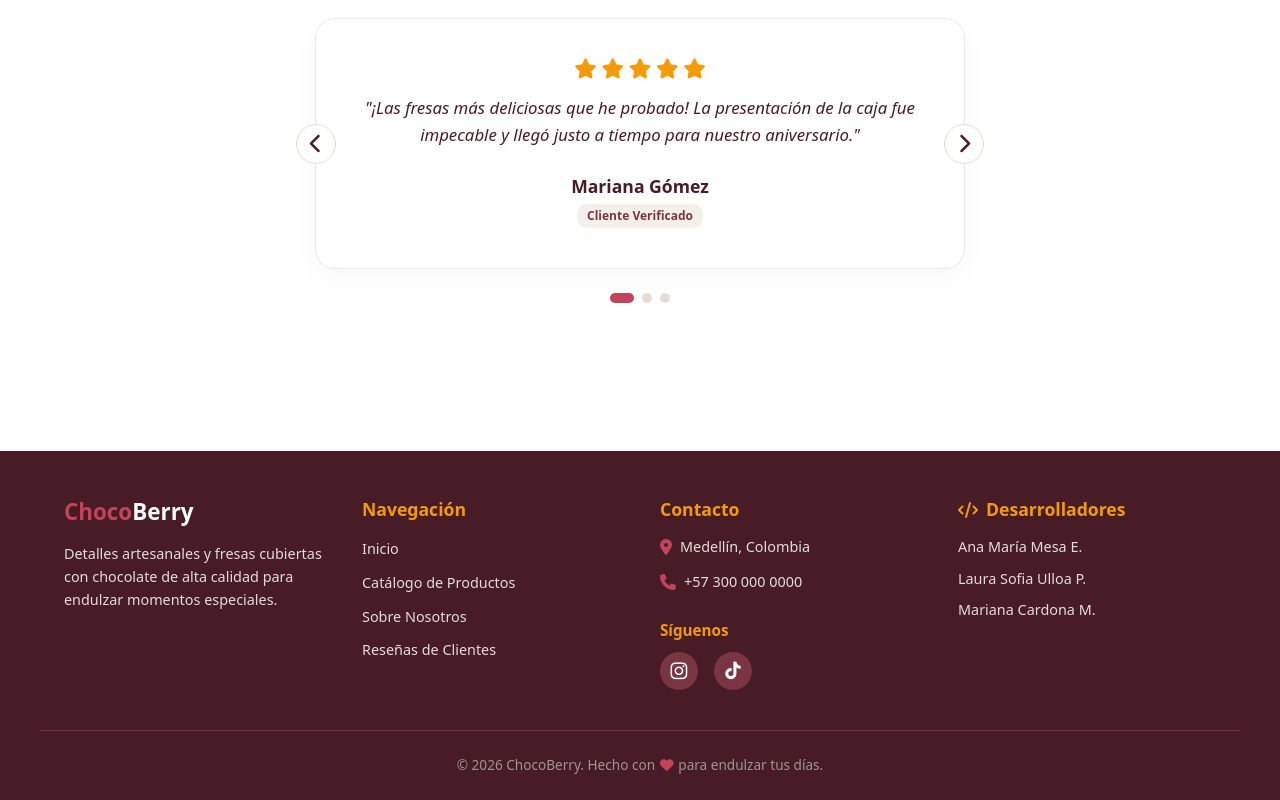
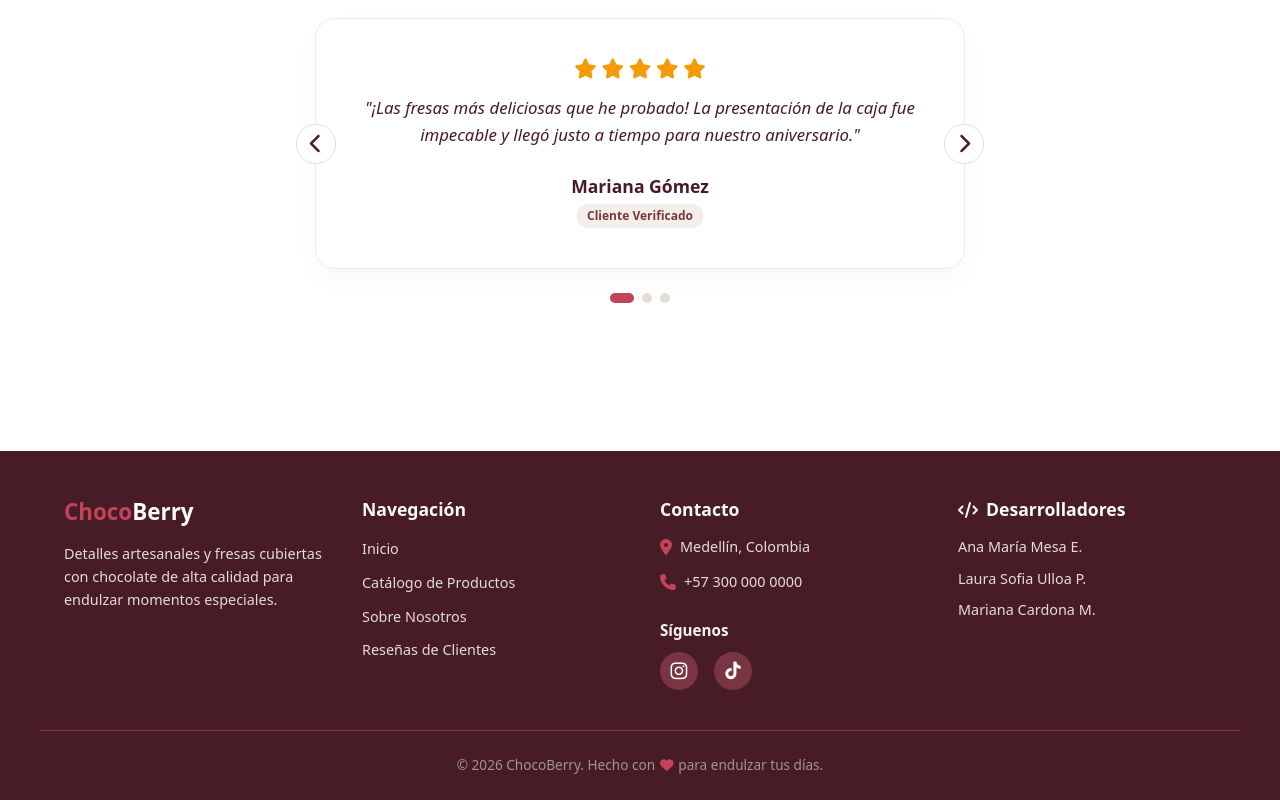
Before and after one commit to laulp-15/choco_berry_prototype, a React (Vite) app: page / in a window 1280 px wide. Shown: the part 969-1769 px from the top of the page. Built offline with nearby package versions, Linux system fonts and the light colour scheme.

Commit message:
feat: arreglo de categoria

```diff
--- a/src/features/admin/categories/components/CategoryFormModal.jsx
+++ b/src/features/admin/categories/components/CategoryFormModal.jsx
@@ -1,16 +1,21 @@
 // src/features/admin/categories/components/CategoryFormModal.jsx
 import React, { useState, useEffect } from 'react';
-import { X, Heart, User, Sparkles, Cake, Calendar, Gift } from 'lucide-react';
 
 const renderIcon = (name) => {
-  const props = { size: 24, color: '#C2435A' };
+  const iconStyle = { fontSize: '1.5rem', color: '#C2435A' };
   switch (name) {
-    case 'Heart': return <Heart {...props} />;
-    case 'User': return <User {...props} color="#471C26" />;
-    case 'Sparkles': return <Sparkles {...props} color="#F49B05" />;
-    case 'Cake': return <Cake {...props} />;
-    case 'Calendar': return <Calendar {...props} />;
-    default: return <Gift {...props} color="#F49B05" />;
+    case 'Heart':
+      return <i className="fa-solid fa-heart" style={iconStyle} aria-hidden="true" />;
+    case 'User':
+      return <i className="fa-solid fa-user" style={{ ...iconStyle, color: '#471C26' }} aria-hidden="true" />;
+    case 'Sparkles':
+      return <i className="fa-solid fa-wand-magic-sparkles" style={{ ...iconStyle, color: '#F49B05' }} aria-hidden="true" />;
+    case 'Cake':
+      return <i className="fa-solid fa-cake-candles" style={iconStyle} aria-hidden="true" />;
+    case 'Calendar':
+      return <i className="fa-solid fa-calendar-days" style={iconStyle} aria-hidden="true" />;
+    default:
+      return <i className="fa-solid fa-gift" style={{ ...iconStyle, color: '#F49B05' }} aria-hidden="true" />;
   }
 };
 
@@ -46,7 +51,7 @@ export default function CategoryFormModal({ isOpen, onClose, onSubmit, initialDa
             {isReadOnly ? 'Detalle de Categoría' : initialData ? 'Editar Categoría' : 'Crear Categoría'}
           </h2>
           <button onClick={onClose} style={{ background: 'none', border: 'none', cursor: 'pointer', color: '#6B5A54' }}>
-            <X size={20} />
+            <i className="fa-solid fa-xmark" style={{ fontSize: '1.25rem' }} aria-hidden="true" />
           </button>
         </div>
 
--- a/src/shared/components/Footer.jsx
+++ b/src/shared/components/Footer.jsx
@@ -46,7 +46,7 @@ export default function Footer() {
               fontSize: "1.1rem",
               fontWeight: "600",
               marginBottom: "1rem",
-              color: "#F49B05",
+              color: "#FCFAF8",
             }}
           >
             Navegación
@@ -91,7 +91,7 @@ export default function Footer() {
               fontSize: "1.1rem",
               fontWeight: "600",
               marginBottom: "1rem",
-              color: "#F49B05",
+              color: "#FAF9F8",
             }}
           >
             Contacto
@@ -125,7 +125,7 @@ export default function Footer() {
               fontSize: "0.95rem",
               fontWeight: "600",
               marginBottom: "0.8rem",
-              color: "#F49B05",
+              color: "#F7F4EF",
             }}
           >
             Síguenos
@@ -180,13 +180,13 @@ export default function Footer() {
               fontSize: "1.1rem",
               fontWeight: "600",
               marginBottom: "1rem",
-              color: "#F49B05",
+              color: "#FCFBF9",
               display: "flex",
               alignItems: "center",
               gap: "0.5rem",
             }}
           >
-            <i className="fa-solid fa-code" style={{ color: "#F49B05", fontSize: "1rem" }} aria-hidden="true" />
+            <i className="fa-solid fa-code" style={{ color: "#FCFAF8", fontSize: "1rem" }} aria-hidden="true" />
             Desarrolladores
           </h4>
           <ul
```
